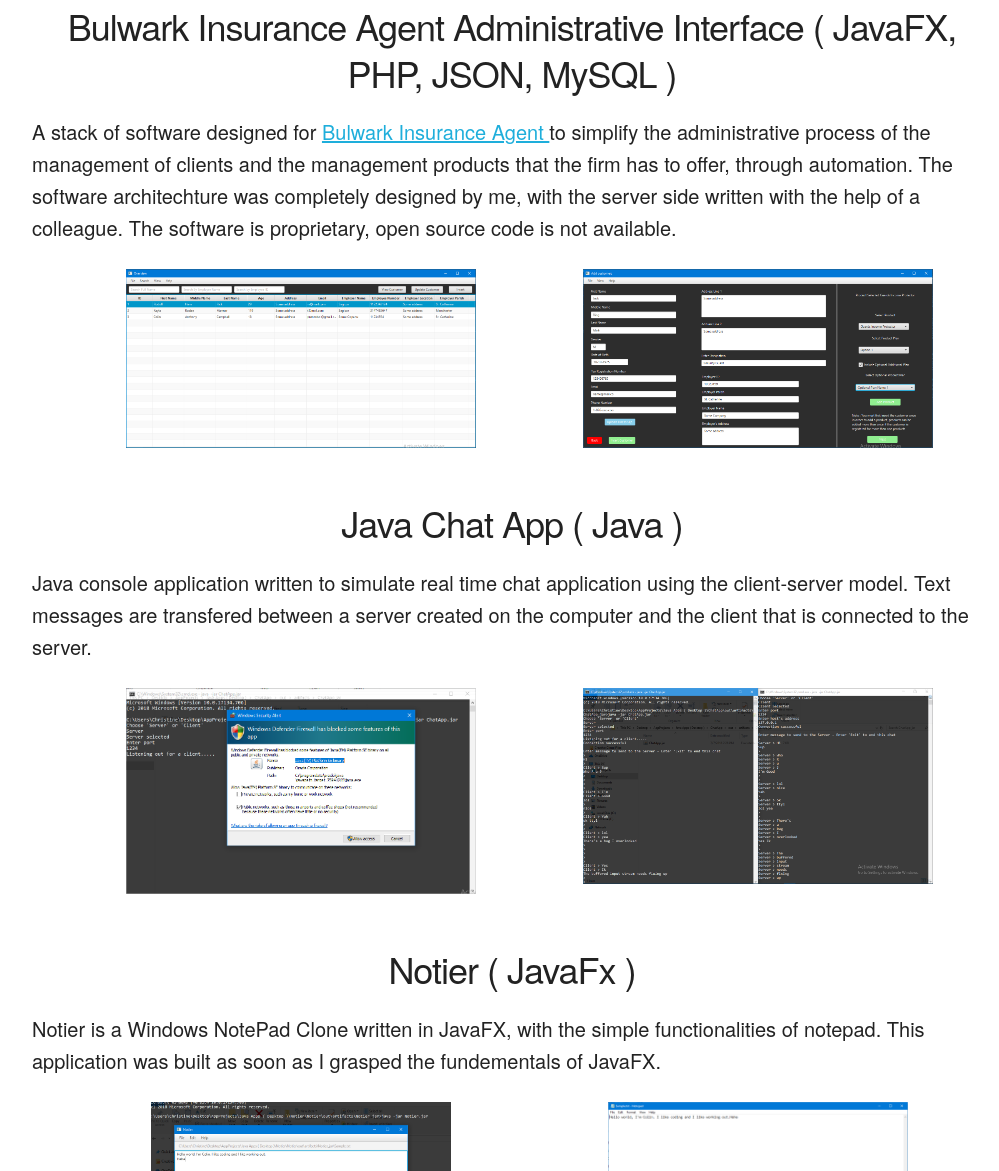
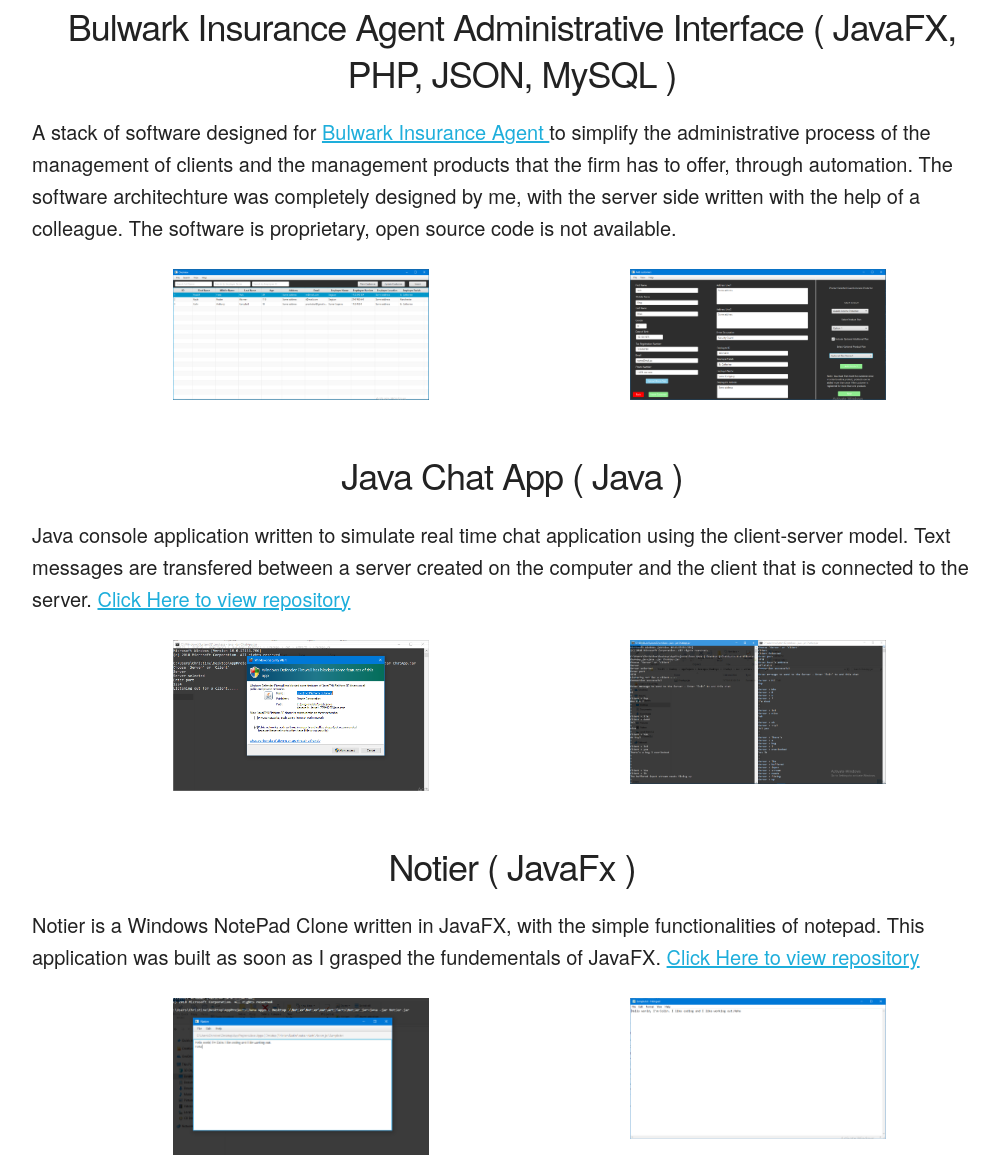
Before and after one commit to ColinACampbell/ColinACampbell.github.io, a plain HTML site: page index.html in a window 1280 px wide. Shown: the part 4266-5437 px from the top of the page, without its empty margins (128-1127 px from the left). Drawn offline with Linux system fonts and the light colour scheme.

Commit message:
Polishing added

```diff
--- a/index.html
+++ b/index.html
@@ -1,6 +1,7 @@
 <html>
     <head>
         <title> Colin A. Campbell </title>
+        <link rel="shortcut icon" type="image/png" href="graphics/favicon.ico"/>
         <meta name="viewport" content="width=device-width,user-scalable=0,initial-scale=1.0"/>
 
         <!-- Global site tag (gtag.js) - Google Analytics -->
@@ -199,7 +200,7 @@
                             <p style="text-align: start">
                                 A simple android app that allows users to make "notes" which are saved as
                                 text files on the android storage system, which is later read and updated to the android
-                                ListView.
+                                ListView. <a href="https://github.com/ColinACampbell/AppNote"> Click Here to view repository </a>
                             </p>
                         </div>
 
@@ -222,16 +223,16 @@
                                 A stack of software designed for <a href="http://www.bulwarkja.com"> Bulwark Insurance Agent </a> to simplify the administrative
                                 process of the management of clients and the management products that the firm has to offer, through automation. The software architechture was completely
                                 designed by me, with the server side written with the help of a colleague. The software is proprietary,
-                                    open source code is not available.
+                                open source code is not available.
                             </p>
                         </div>
 
                         <div class="six columns" >
-                            <img src="graphics/portfolio/Bulwark Insurance Agent Admin Interface - 1.PNG" width="350px">
+                            <img alt="Administrative Interface screen shot" src="graphics/portfolio/Bulwark Insurance Agent Admin Interface - 1.PNG" width="256px">
                         </div>
 
                         <div class="five columns">
-                            <img src="graphics/portfolio/Bulwark Insurance Agent Admin Interface - 2.PNG" width="350px">
+                            <img alt="Administrative Interface screen shot" src="graphics/portfolio/Bulwark Insurance Agent Admin Interface - 2.PNG" width="256px">
                         </div>
                     </div>
 
@@ -242,16 +243,16 @@
                             <h3> Java Chat App ( Java )</h3>
                             <p style="text-align: start">
                                 Java console application written to simulate real time chat application using the client-server model. Text messages
-                                are transfered between a server created on the computer and the client that is connected to the server.
+                                are transfered between a server created on the computer and the client that is connected to the server. <a href="https://github.com/ColinACampbell/Java-Chat-App"> Click Here to view repository </a>
                             </p>
                         </div>
 
                         <div class="six columns" >
-                                <img src="graphics/portfolio/Java Chat App - 1.PNG" width="350px">
+                                <img alt="Java chat app screen shot" src="graphics/portfolio/Java Chat App - 1.PNG" width="256px">
                         </div>
 
                         <div class="five columns">
-                            <img src="graphics/portfolio/Java Chat App - 2.PNG" width="350px">
+                            <img alt="Java chat app screen shot" src="graphics/portfolio/Java Chat App - 2.PNG" width="256px">
                         </div>
                     </div>
 
@@ -262,16 +263,16 @@
                             <h3> Notier ( JavaFx )</h3>
                             <p style="text-align: start">
                                 Notier is a Windows NotePad Clone written in JavaFX, with the simple functionalities of notepad. This application
-                                was built as soon as I grasped the fundementals of JavaFX.
+                                was built as soon as I grasped the fundementals of JavaFX. <a href="https://github.com/ColinACampbell/Notier"> Click Here to view repository </a>
                             </p>
                         </div>
 
                         <div class="six columns" >
-                            <img src="graphics/portfolio/Notier - 1.PNG" width="300px">
+                            <img alt="Notier Screen Shot" src="graphics/portfolio/Notier - 1.PNG" width="256px">
                         </div>
 
                         <div class="five columns">
-                            <img src="graphics/portfolio/Notier - 2.PNG" width="300px">
+                            <img alt="Notier Screen Shot" src="graphics/portfolio/Notier - 2.PNG" width="256px">
                         </div>
                     </div>
 
--- a/styling/main.css
+++ b/styling/main.css
@@ -1,8 +1,3 @@
-*
-{
-
-}
-
 html
 {
     scroll-behavior: smooth;
@@ -11,6 +6,7 @@ html
 body
 {
     margin: 0;
+    overflow-x: hidden;
 }
 
 header
```
Also changed, not shown: graphics/favicon.ico (added), script/view.js (line endings or trailing spaces).
